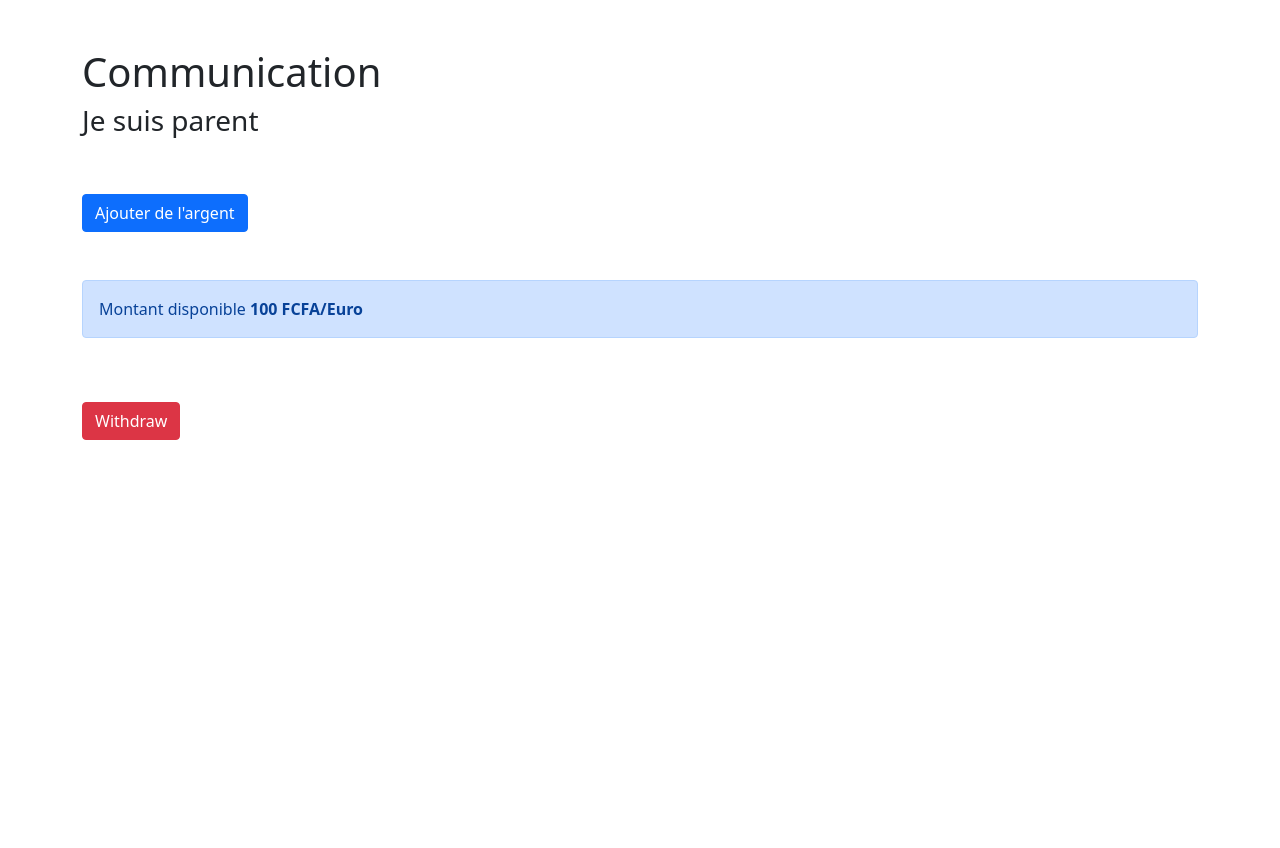
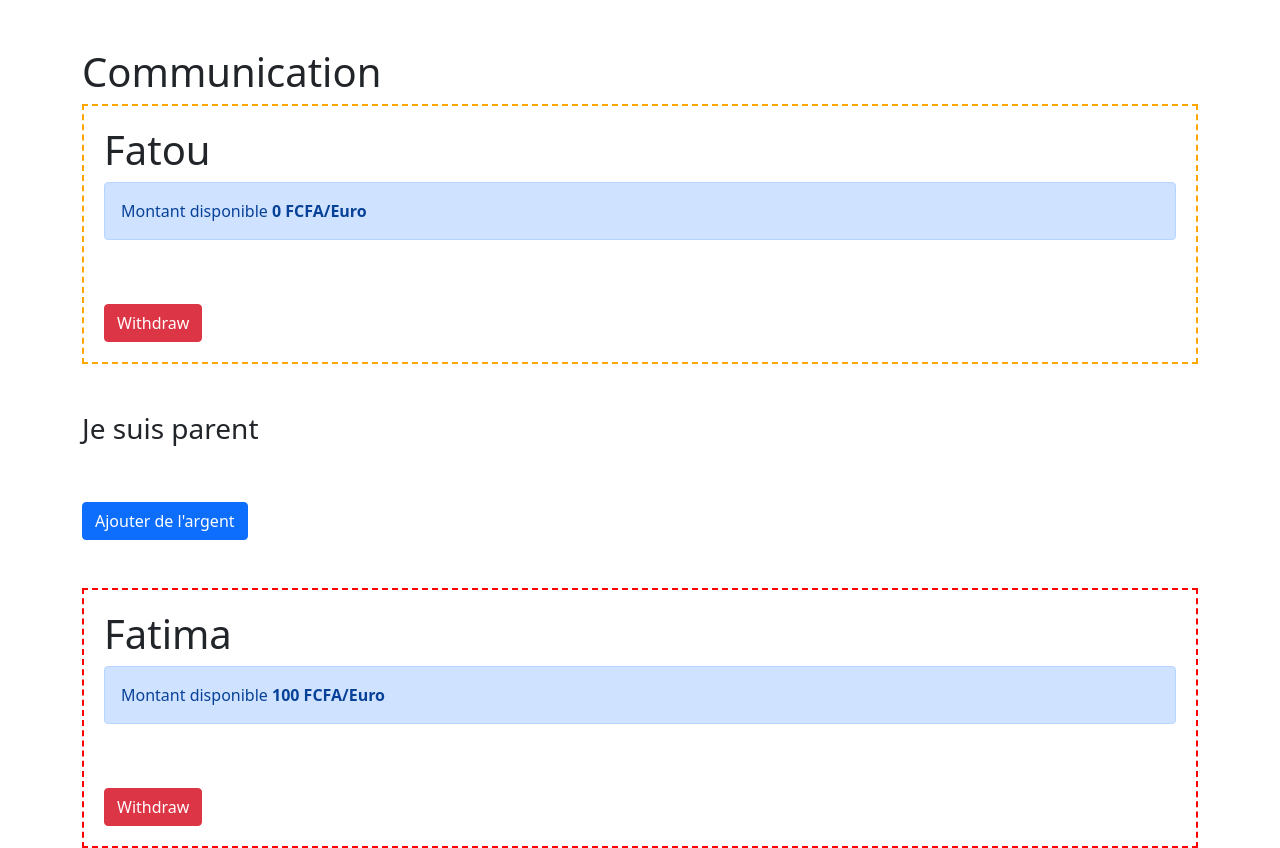
Before and after one commit to billyjov/tutoriel-angular-component-communication, an Angular app in the folder ngx-com/: page / in a window 1280 px wide. Before the commit the page ends 800 px from the top, so only its background shows below. Built offline with nearby package versions, Linux system fonts and the light colour scheme.

Commit message:
feat: add part-19

```diff
--- a/ngx-com/src/app/app.component.html
+++ b/ngx-com/src/app/app.component.html
@@ -1,6 +1,7 @@
 <div class="container mt-5">
   <h1>Communication</h1>
 
+  <app-house></app-house>
   <app-parent-amount></app-parent-amount>
 
 </div>
--- a/ngx-com/src/app/app.module.ts
+++ b/ngx-com/src/app/app.module.ts
@@ -7,6 +7,7 @@ import { CompCompComponent } from './comp-comp/comp-comp.component';
 import { ChildComponentComponent } from './child-component/child-component.component';
 import { ParentAmountComponent } from './parent-amount/parent-amount.component';
 import { ChildAmountComponent } from './child-amount/child-amount.component';
+import { HouseComponent } from './house/house.component';
 
 @NgModule({
   declarations: [
@@ -14,7 +15,8 @@ import { ChildAmountComponent } from './child-amount/child-amount.component';
     CompCompComponent,
     ChildComponentComponent,
     ParentAmountComponent,
-    ChildAmountComponent
+    ChildAmountComponent,
+    HouseComponent
   ],
   imports: [
     BrowserModule,
--- a/ngx-com/src/app/child-amount/child-amount.component.css
+++ b/ngx-com/src/app/child-amount/child-amount.component.css
@@ -0,0 +1,4 @@
+.child-container {
+  border: 2px dashed;
+  padding: 20px;
+}
--- a/ngx-com/src/app/child-amount/child-amount.component.html
+++ b/ngx-com/src/app/child-amount/child-amount.component.html
@@ -1,3 +1,5 @@
+<div class="child-container" [style.border-color]="favoriteColor">
+  <h1>{{ childName }}</h1>
   <div class="alert alert-primary">
     Montant disponible <strong> {{ amount }} FCFA/Euro</strong>
   </div>
@@ -5,3 +7,4 @@
   <button class="btn btn-danger mt-5" (click)="withdraw()">
     Withdraw
   </button>
+</div>
--- a/ngx-com/src/app/child-amount/child-amount.component.ts
+++ b/ngx-com/src/app/child-amount/child-amount.component.ts
@@ -14,6 +14,12 @@ export class ChildAmountComponent implements OnInit, OnChanges {
 
   @Input()
   public isIncreased: boolean = false;
+
+  @Input()
+  public childName!: string;
+
+  @Input()
+  public favoriteColor!: string;
 
   constructor() { }
 
--- /dev/null
+++ b/ngx-com/src/app/house/house.component.html
@@ -0,0 +1 @@
+<app-child-amount [childName]="'Fatou'" [favoriteColor]="'orange'"></app-child-amount>
--- /dev/null
+++ b/ngx-com/src/app/house/house.component.ts
@@ -0,0 +1,15 @@
+import { Component, OnInit } from '@angular/core';
+
+@Component({
+  selector: 'app-house',
+  templateUrl: './house.component.html',
+  styleUrls: ['./house.component.css']
+})
+export class HouseComponent implements OnInit {
+
+  constructor() { }
+
+  ngOnInit(): void {
+  }
+
+}
--- a/ngx-com/src/app/parent-amount/parent-amount.component.html
+++ b/ngx-com/src/app/parent-amount/parent-amount.component.html
@@ -1,7 +1,9 @@
-<h3>Je suis parent</h3>
+<div class="mt-5">
+  <h3>Je suis parent</h3>
 
-<button class="btn btn-primary mb-5 mt-5" (click)="deposit()">Ajouter de
-  l'argent</button>
+  <button class="btn btn-primary mb-5 mt-5" (click)="deposit()">Ajouter de
+    l'argent</button>
+</div>
 
 <app-child-amount [(amount)]="amountTotal"
-  [isIncreased]="isIncreased"></app-child-amount>
+  [isIncreased]="isIncreased" [childName]="'Fatima'" [favoriteColor]="'red'"></app-child-amount>
```
Also changed, not shown: ngx-com/src/app/house/house.component.css (added), 1 other file (tests, documents, lock files or other folders). Lines whose indentation alone changed are shown as unchanged.
